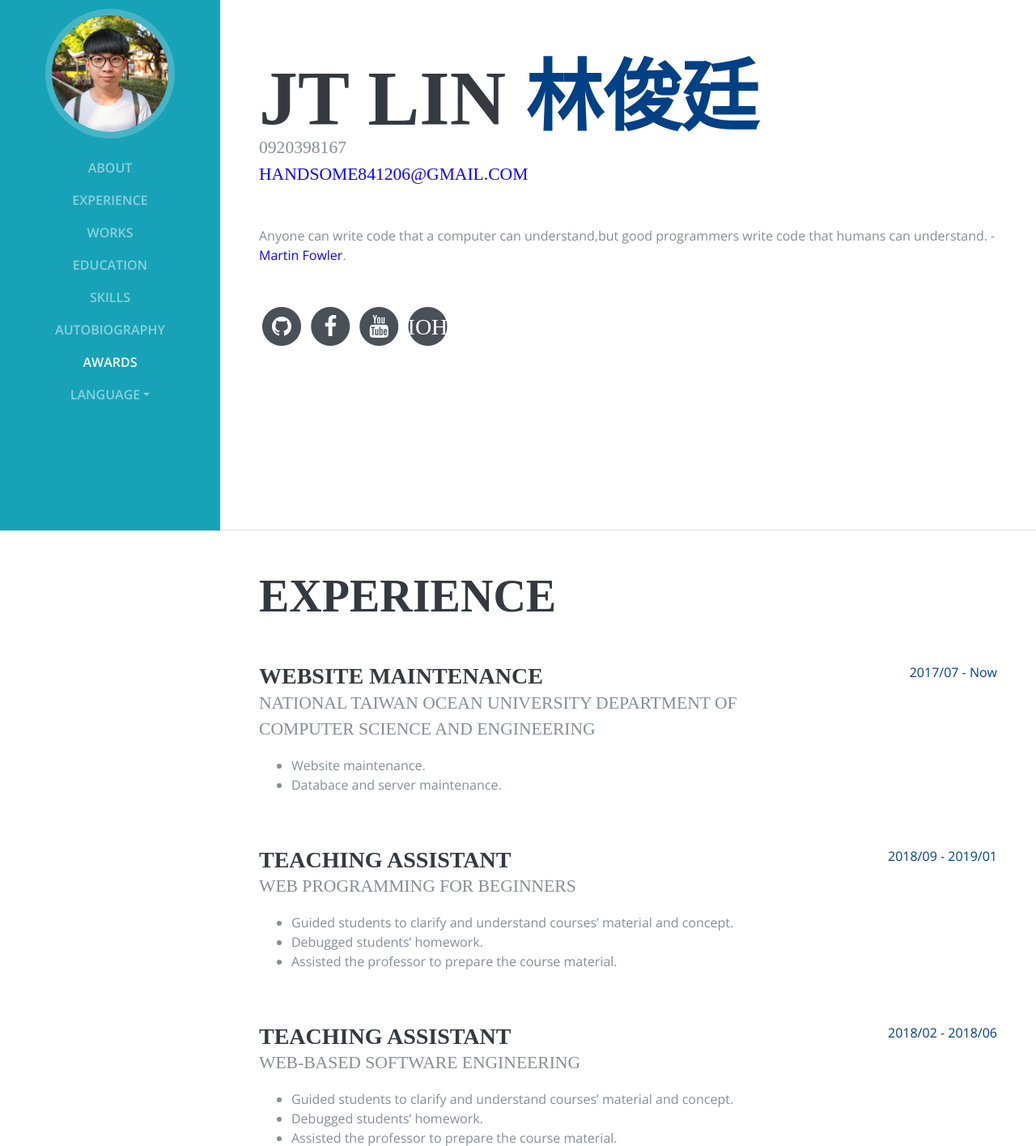
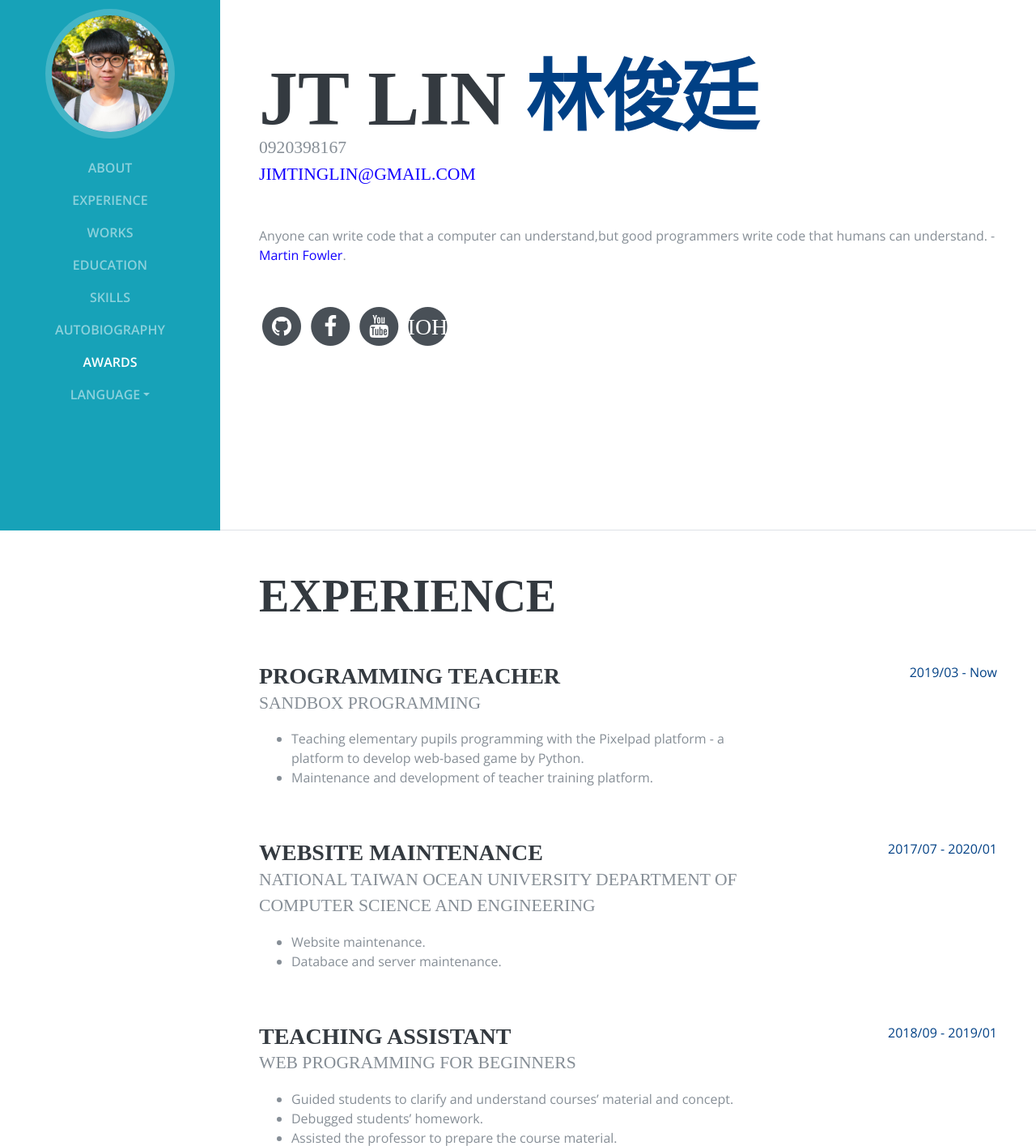
Before and after one commit to jimting/jimting.github.io, a plain HTML site: page Resume/index_en.html in a window 1280 px wide. Shown: the part 145-1560 px from the top of the page at 81% size. Drawn offline with nearby package versions, Linux system fonts and the light colour scheme; a web font is replaced by a local one.

Commit message:
update resume

```diff
--- a/Resume/index_en.html
+++ b/Resume/index_en.html
@@ -71,7 +71,7 @@
                 <div class="subheading mb-5">
                     0920398167
                     <br>
-                    <a href="mailto:handsome841206@gmail.com">handsome841206@gmail.com</a>
+                    <a href="mailto:handsome841206@gmail.com">jimtinglin@gmail.com</a>
                 </div>
                 <p class="mb-5">
 					Anyone can write code that a computer can understand,but good programmers write code that humans can understand. - <a href="https://en.wikipedia.org/wiki/Martin_Fowler">Martin Fowler</a>.
@@ -113,6 +113,19 @@
                 <h2 class="mb-5">Experience</h2>
 				<div class="resume-item d-flex flex-column flex-md-row mb-5">
                     <div class="resume-content mr-auto">
+                        <h3 class="mb-0">Programming teacher</h3>
+                        <div class="subheading mb-3">Sandbox Programming</div>
+                        <ul>
+                            <li>Teaching elementary pupils programming with the Pixelpad platform - a platform to develop web-based game by Python.</li>
+                            <li>Maintenance and development of teacher training platform.</li>
+                        </ul>
+                    </div>
+                    <div class="resume-date text-md-right">
+                        <span class="text-primary">2019/03 - Now</span>
+                    </div>
+                </div>
+				<div class="resume-item d-flex flex-column flex-md-row mb-5">
+                    <div class="resume-content mr-auto">
                         <h3 class="mb-0">Website maintenance</h3>
                         <div class="subheading mb-3">National Taiwan Ocean University Department of Computer Science and Engineering</div>
                         <ul>
@@ -121,7 +134,7 @@
                         </ul>
                     </div>
                     <div class="resume-date text-md-right">
-                        <span class="text-primary">2017/07 - Now</span>
+                        <span class="text-primary">2017/07 - 2020/01</span>
                     </div>
                 </div>
 				<div class="resume-item d-flex flex-column flex-md-row mb-5">
```
Also changed, not shown: Resume/index.html (+2 -2 lines), 1 other file.
